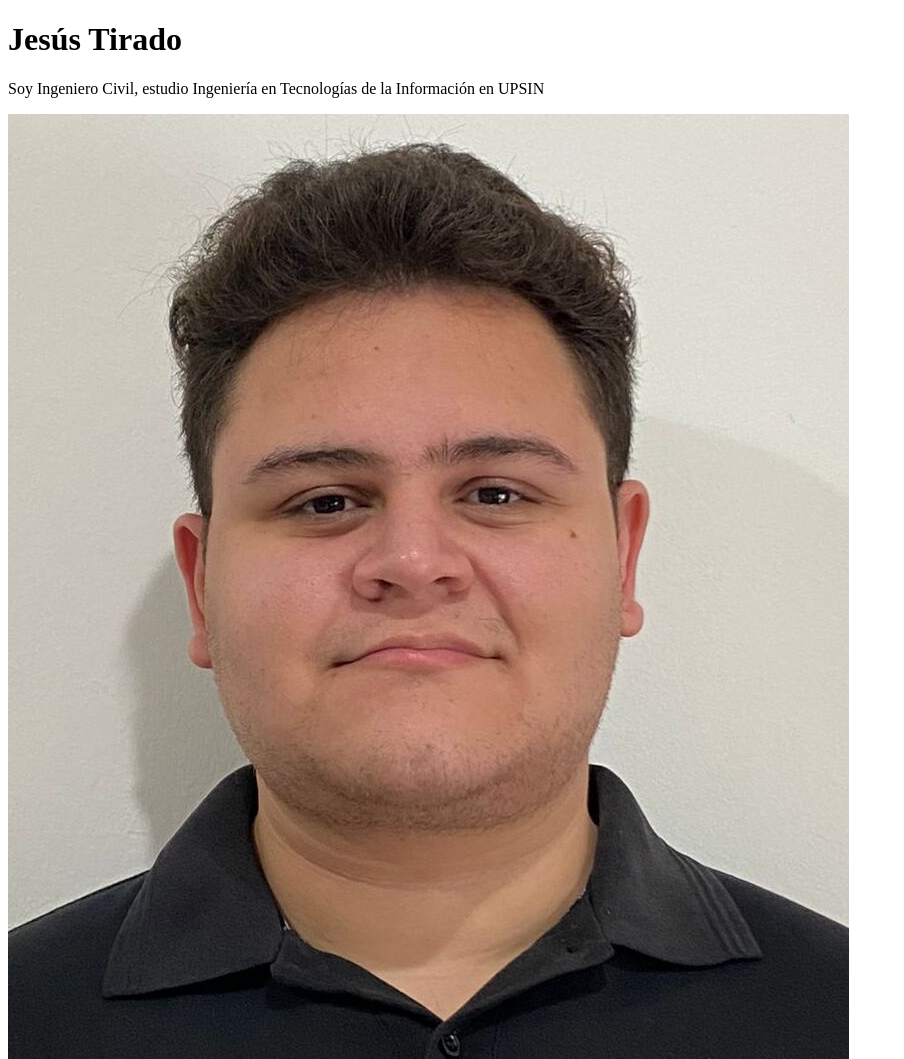
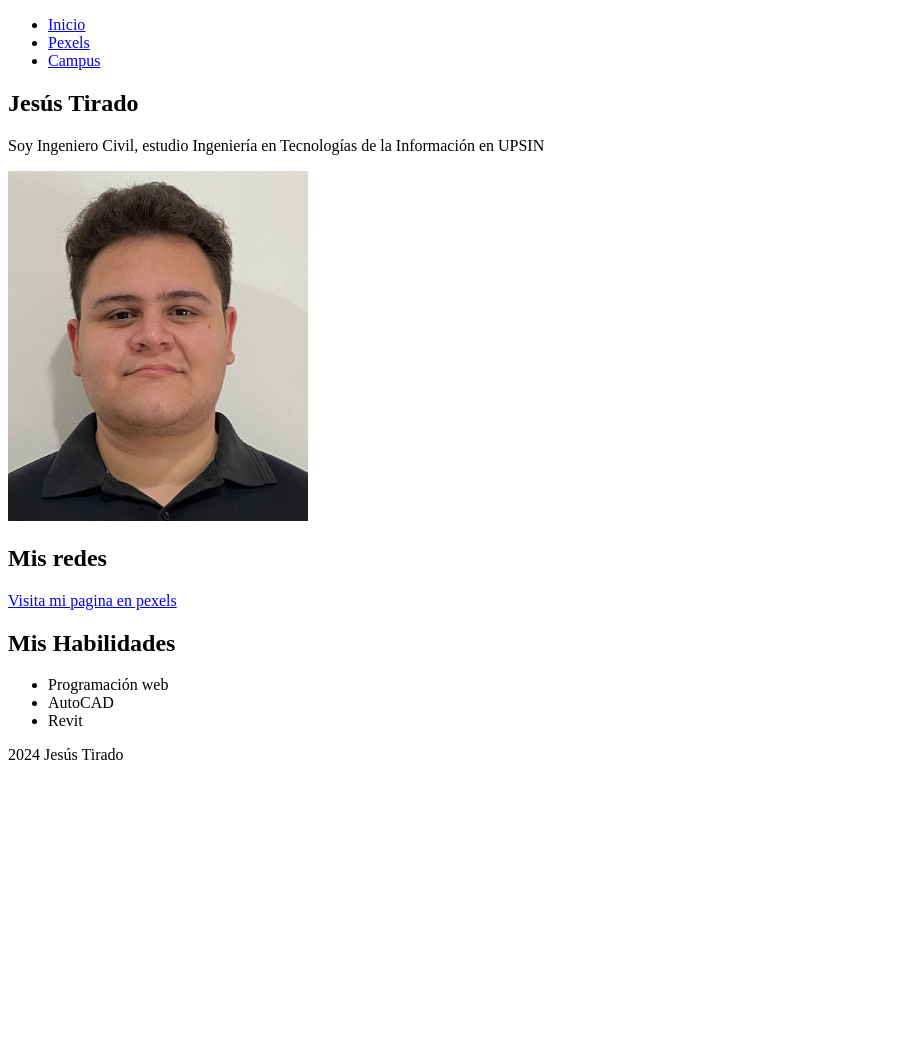
Before and after one commit to ZISKO23/cv-prueba, a plain HTML site: page index.html in a window 1280 px wide. Shown: the top 1059 px of the page, without its empty margins (0-904 px from the left). After the commit the page ends 800 px from the top, so only its background shows below. Drawn offline with Linux system fonts and the light colour scheme.

Commit message:
Conociendo la web semantica

```diff
--- a/index.html
+++ b/index.html
@@ -6,13 +6,34 @@
     <title>Jesús Tirado</title>
 </head>
 <body>
-    <h1>Jesús Tirado</h1>
-    <p>Soy Ingeniero Civil, estudio Ingeniería en Tecnologías de la Información en UPSIN</p>
-    <img src="/TBJF.jpg" alt="Foto chuy">
+<!-- Barra de Navegación-->
+    <header>
+        <nav>
+            <ul>
+                <li><a href="#Inicio">Inicio</a></li>
+                <li><a href="#">Pexels</a></li>
+                <li><a href="#">Campus</a></li>
 
+            </ul>
+        </nav>
+
+
+    </header>
+
+    <!--Seccion de inicio-->
+    <section id="Inicio">
+
+        <h1>Jesús Tirado</h1>
+        <p>Soy Ingeniero Civil, estudio Ingeniería en Tecnologías de la Información en UPSIN</p>
+        <img src="/TBJF.jpg" width="300" height="350" alt="Foto chuy">
+
+    </section>
+   <!--Seccion Mis habilidades-->
+   <section id="sobre-mi">
     <h2>Mis redes</h2>
     <a href="#" target="_blank">Visita mi pagina en pexels</a>
 
+<section id="sobre-mi--habilidades">
     <h2>Mis Habilidades</h2>
     <ul>
         <li>Programación web</li>
@@ -20,5 +41,13 @@
         <li>Revit</li>
 
     </ul>
+</section>
+
+   </section>
+<!--Footer-->
+<footer>
+    <p>2024 Jesús Tirado</p>
+</footer>
+
 </body>
 </html>
```
